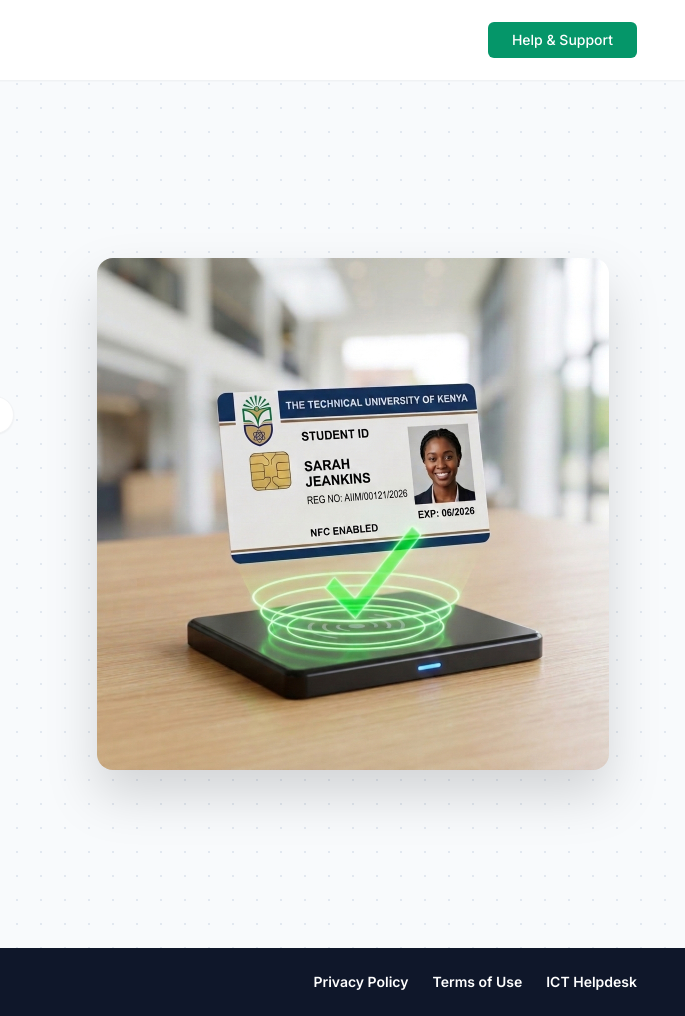
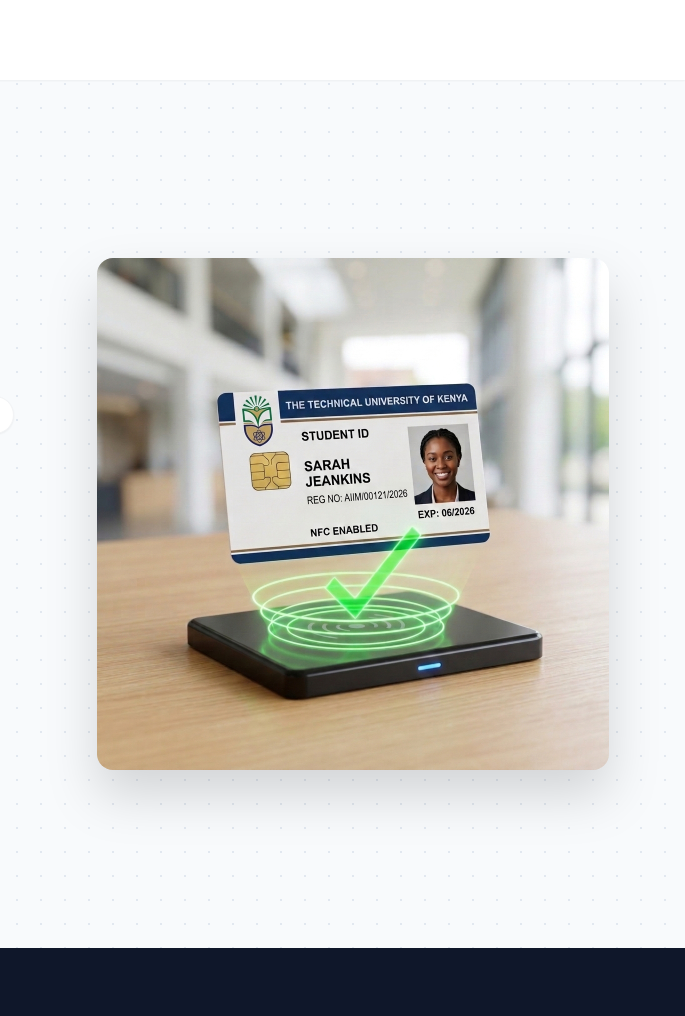
Before and after one commit to gathoniann/Designing-a-smart-ID-for-TUK-students, a website: page index.html in a window 1280 px wide. Shown: the full height of the page, 595-1280 px from the left. Drawn offline with nearby package versions, Linux system fonts and the light colour scheme.

Commit message:
Remove unimplemented links and buttons from landing page

```diff
--- a/index.html
+++ b/index.html
@@ -106,11 +106,7 @@
                 <p class="text-tuk-blue font-bold text-sm tracking-wide uppercase">for the Real World</p>
             </div>
         </div>
-        <div class="flex items-center gap-4">
-            <button class="bg-tuk-green hover:bg-green-800 text-white font-medium py-2 px-6 rounded-md transition-colors text-sm">
-                Help & Support
-            </button>
-        </div>
+
     </header>
 
     <!-- Main Content Area (Split Screen) -->
@@ -331,11 +327,7 @@
             <p class="text-sm font-medium text-gray-300">
                 &copy; 2026 Technical University of Kenya. All Rights Reserved.
             </p>
-            <div class="flex items-center gap-6 text-sm font-semibold text-white">
-                <a href="#" class="hover:text-gray-300 transition-colors">Privacy Policy</a>
-                <a href="#" class="hover:text-gray-300 transition-colors">Terms of Use</a>
-                <a href="#" class="hover:text-gray-300 transition-colors">ICT Helpdesk</a>
-            </div>
+
         </div>
     </footer>
 
```
